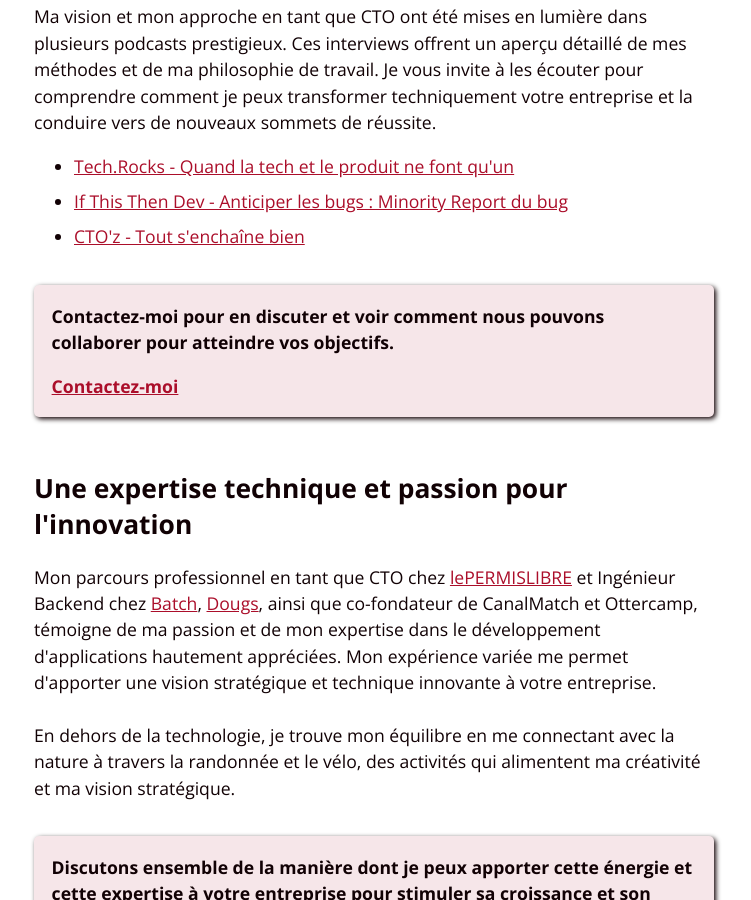
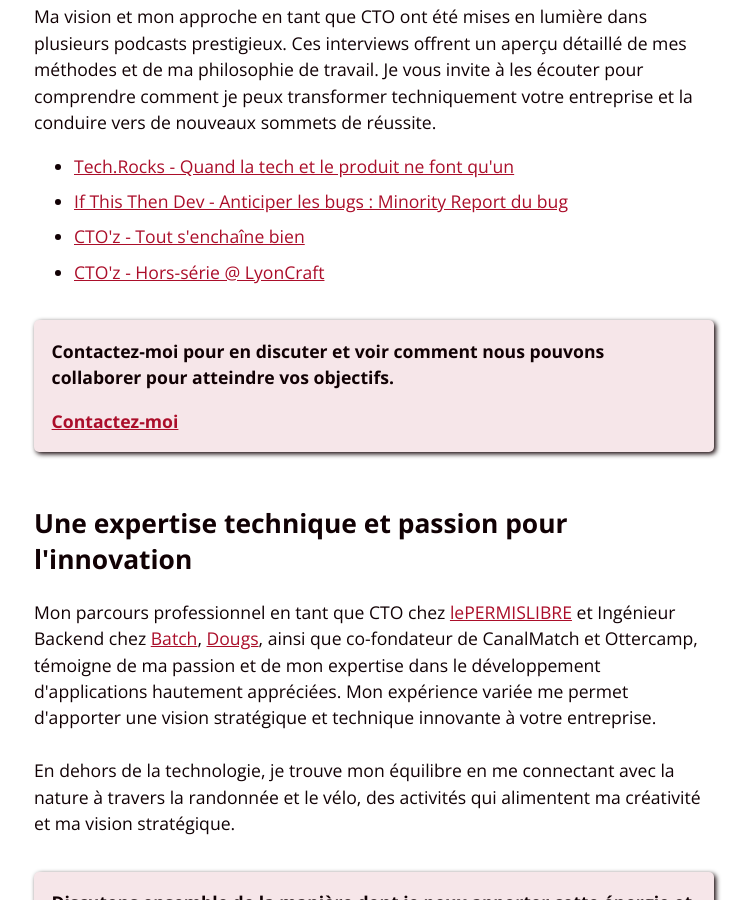
Before and after one commit to sergentrif/sergentrif.github.io, a Jekyll site: the page built from index.html, in a window 1280 px wide and 900 px high, scrolled down 3052 px. Shown: the whole window, without its empty margins (266-1017 px from the left). Built offline with Jekyll 4.4.1, drawn with Linux system fonts in a browser that asks for light colours.

Commit message:
add LyonCraft podcast

```diff
--- a/index.html
+++ b/index.html
@@ -131,6 +131,7 @@
             <li><a href="https://open.spotify.com/episode/6CluSWbxKNYwd8jAvzPJNU" target="_blank">Tech.Rocks - Quand la tech et le produit ne font qu'un</a></li>
             <li><a href="https://open.spotify.com/episode/5QrTn83tLCFRpQPo31hY8n" target="_blank">If This Then Dev - Anticiper les bugs : Minority Report du bug</a></li>
             <li><a href="https://open.spotify.com/episode/27u5dp4XxbxhOia2n6zNFG" target="_blank">CTO'z - Tout s'enchaîne bien</a></li>
+            <li><a href="https://open.spotify.com/episode/4mP3SP5o1F0aqnh8XIVO4v" target="_blank">CTO'z - Hors-série @ LyonCraft</a></li>
         </ul>
 
         <div class="action-container">
```
